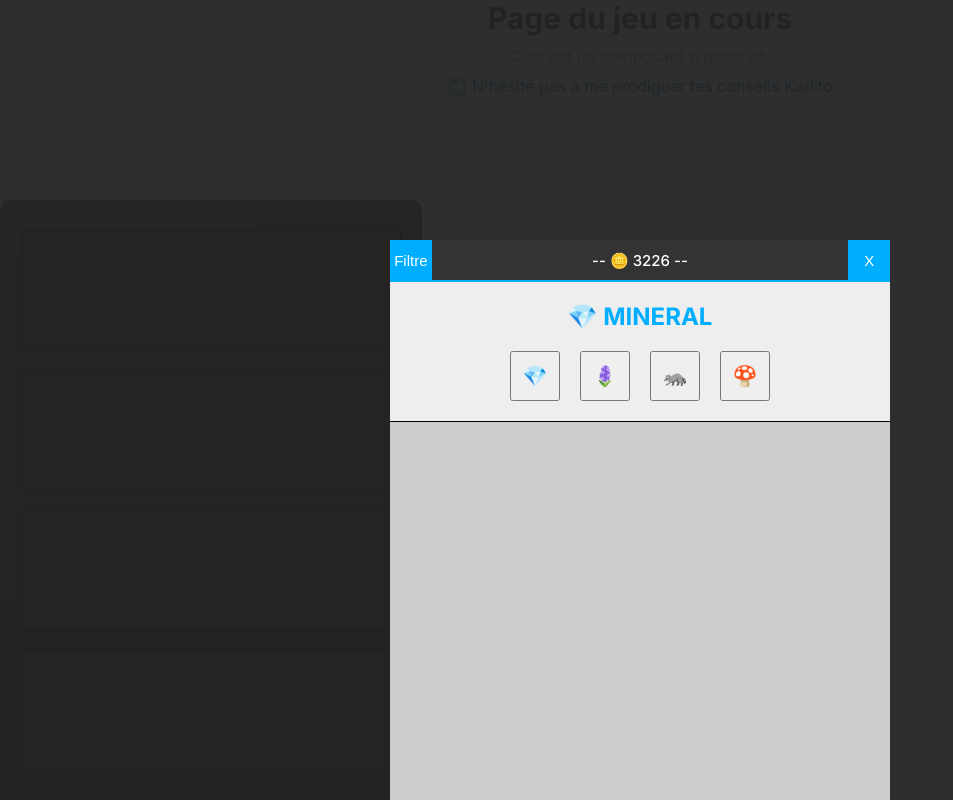
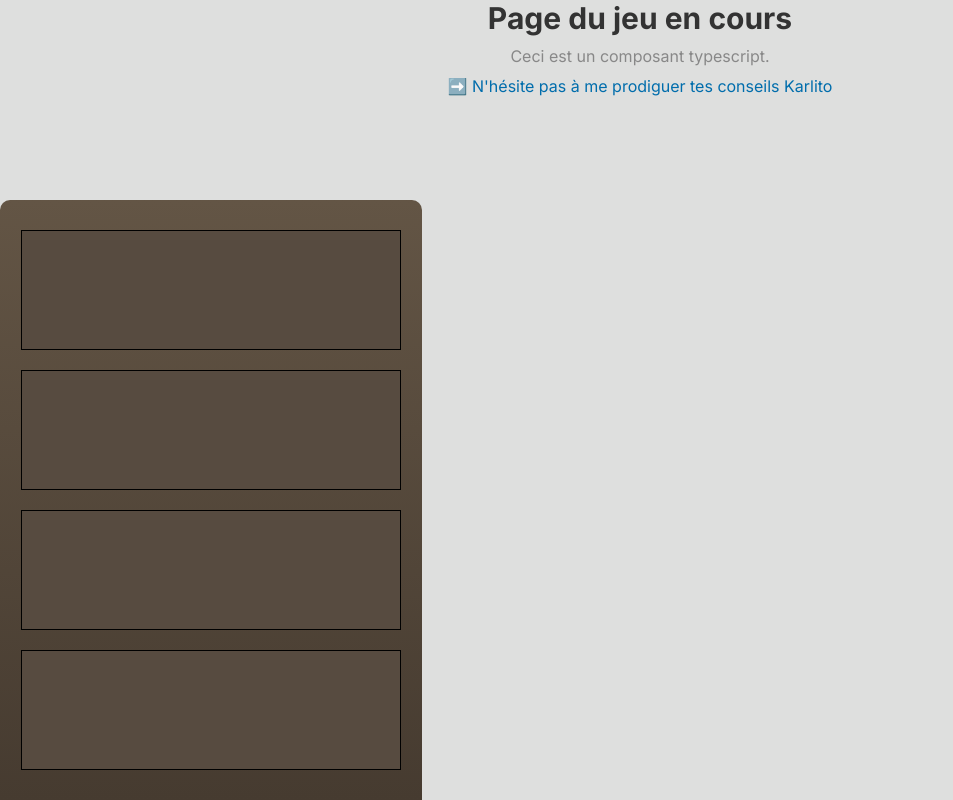
Before and after one commit to Guiomino/apprenti-alchimiste, a Next.js app: page /gamingPage in a window 1280 px wide. Shown: the whole page, without its empty margins (0-953 px from the left). Built offline with nearby package versions, Linux system fonts and the light colour scheme.

Commit message:
feat(modal ingredient): isOpen and isClose

```diff
--- a/src/app/components/apothecaryCabinet.tsx
+++ /dev/null
@@ -1,16 +0,0 @@
-import styles from "./apothecaryCabinet.module.scss"
-
-const ApothecaryCabinetComponent = () => {
-    return (
-        <>
-            <div className={styles.apothecaryCabinet}>
-                <div className={styles.mineral}></div>
-                <div className={styles.vegetal}></div>
-                <div className={styles.animal}></div>
-                <div className={styles.mushroom}></div>
-            </div>
-        </>
-    );
-};
-
-export default ApothecaryCabinetComponent;
--- /dev/null
+++ b/src/app/components/apothecaryCabinet/apothecaryCabinet.tsx
@@ -0,0 +1,19 @@
+// ApothecaryCabinet.tsx
+import styles from "./apothecaryCabinet.module.scss";
+
+interface ApothecaryCabinetProps {
+    openIngredientsModal: () => void;
+}
+
+const ApothecaryCabinetComponent: React.FC<ApothecaryCabinetProps> = ({ openIngredientsModal }) => {
+    return (
+        <div className={styles.apothecaryCabinet}>
+            <div className={styles.mineral} onClick={openIngredientsModal}></div>
+            <div className={styles.vegetal} onClick={openIngredientsModal}></div>
+            <div className={styles.animal} onClick={openIngredientsModal}></div>
+            <div className={styles.mushroom} onClick={openIngredientsModal}></div>
+        </div>
+    );
+};
+
+export default ApothecaryCabinetComponent;
--- a/src/app/components/modalIngredients.tsx
+++ /dev/null
@@ -1,46 +0,0 @@
-import styles from "./modalIngredients.module.scss"
-const ModalIngredients = () => {
-    return (
-        <>
-            <div className={styles.modalOverlay}>
-                <div className={styles.modalWindow}>
-
-
-                    <div className={styles.modalTop}>
-                        <div className={styles.filterAndGoldAndClose}>
-                            <button className={styles.filter}>Filtre</button>
-                            <span className={styles.gold}>-- 🪙 3226 --</span>
-                            <button className={styles.close}>X</button>
-                        </div>
-                        <h2 className={styles.title}>💎 MINERAL</h2>
-                        <div className={styles.category}>
-                            <button className={styles.mineral}>💎</button>
-                            <button className={styles.vegetal}>🪻</button>
-                            <button className={styles.animal}>🦝</button>
-                            <button className={styles.mushroom}>🍄</button>
-                        </div>
-                    </div>
-
-
-                    <div className={styles.modalMiddle}>
-                        <div className={styles.ingredientCard}></div>
-                        <div className={styles.scrollList}></div>
-                    </div>
-
-
-                    <div className={styles.modalBottom}>
-                        <div className={styles.costAndNumberOfIngreients}>
-                            <div className={styles.cost}></div>
-                            <div className={styles.numberOfIngredients}></div>
-                        </div>
-                        <div className={styles.addButton}></div>
-                    </div>
-
-
-                </div>
-            </div>
-        </>
-    )
-}
-
-export default ModalIngredients;
--- a/src/app/components/modalIngredients.module.scss
+++ b/src/app/components/modalIngredients/modalIngredients.module.scss
@@ -1,5 +1,5 @@
 .modalOverlay {
-  //   display: none;
+  // display: none;
   position: fixed;
   width: 100vw;
   height: 100vh;
--- /dev/null
+++ b/src/app/components/modalIngredients/modalIngredients.tsx
@@ -0,0 +1,42 @@
+// ModalIngredients.tsx
+import styles from "./modalIngredients.module.scss";
+
+interface ModalIngredientsProps {
+    closeIngredientsModal: () => void;
+}
+
+const ModalIngredients: React.FC<ModalIngredientsProps> = ({ closeIngredientsModal }) => {
+    return (
+        <div className={styles.modalOverlay}>
+            <div className={styles.modalWindow}>
+                <div className={styles.modalTop}>
+                    <div className={styles.filterAndGoldAndClose}>
+                        <button className={styles.filter}>Filtre</button>
+                        <span className={styles.gold}>-- 🪙 3226 --</span>
+                        <button className={styles.close} onClick={closeIngredientsModal}>X</button>
+                    </div>
+                    <h2 className={styles.title}>💎 MINERAL</h2>
+                    <div className={styles.category}>
+                        <button className={styles.mineral}>💎</button>
+                        <button className={styles.vegetal}>🪻</button>
+                        <button className={styles.animal}>🦝</button>
+                        <button className={styles.mushroom}>🍄</button>
+                    </div>
+                </div>
+                <div className={styles.modalMiddle}>
+                    <div className={styles.ingredientCard}></div>
+                    <div className={styles.scrollList}></div>
+                </div>
+                <div className={styles.modalBottom}>
+                    <div className={styles.costAndNumberOfIngreients}>
+                        <div className={styles.cost}></div>
+                        <div className={styles.numberOfIngredients}></div>
+                    </div>
+                    <div className={styles.addButton}></div>
+                </div>
+            </div>
+        </div>
+    );
+};
+
+export default ModalIngredients;
--- a/src/app/gamingPage/page.tsx
+++ b/src/app/gamingPage/page.tsx
@@ -1,20 +1,32 @@
-import styles from "./page.module.scss"
-import ApothecaryCabinetComponent from "../components/apothecaryCabinet"
-import ModalIngredients from "../components/modalIngredients"
+'use client'
+// page.tsx
+import { useState } from "react";
+import styles from "./page.module.scss";
+import ApothecaryCabinetComponent from "../components/apothecaryCabinet/apothecaryCabinet";
+import ModalIngredients from "../components/modalIngredients/modalIngredients";
 
-const MainPage = () => {
+const GamingPage = () => {
+
+    // HANDLE MODAL INGREDIENTS
+    const [isModalIngredientsOpen, setIsModalIngredientsOpen] = useState(false);
+    const openIngredientsModal = () => {
+        setIsModalIngredientsOpen(true);
+    };
+    const closeIngredientsModal = () => {
+        setIsModalIngredientsOpen(false);
+    };
+
     return (
         <>
-            <ModalIngredients />
+            {isModalIngredientsOpen && <ModalIngredients closeIngredientsModal={closeIngredientsModal} />}
             <div className={styles.gamingPage}>
                 <h1>Page du jeu en cours</h1>
                 <p>Ceci est un composant typescript.</p>
-
                 <span>➡️ N&apos;hésite pas à me prodiguer tes conseils Karlito</span>
             </div>
-            <ApothecaryCabinetComponent />
+            <ApothecaryCabinetComponent openIngredientsModal={openIngredientsModal} />
         </>
     );
 };
 
-export default MainPage;
+export default GamingPage;
```
Also changed, not shown: src/app/components/apothecaryCabinet/apothecaryCabinet.module.scss (renamed from src/app/components/apothecaryCabinet.module.scss).
